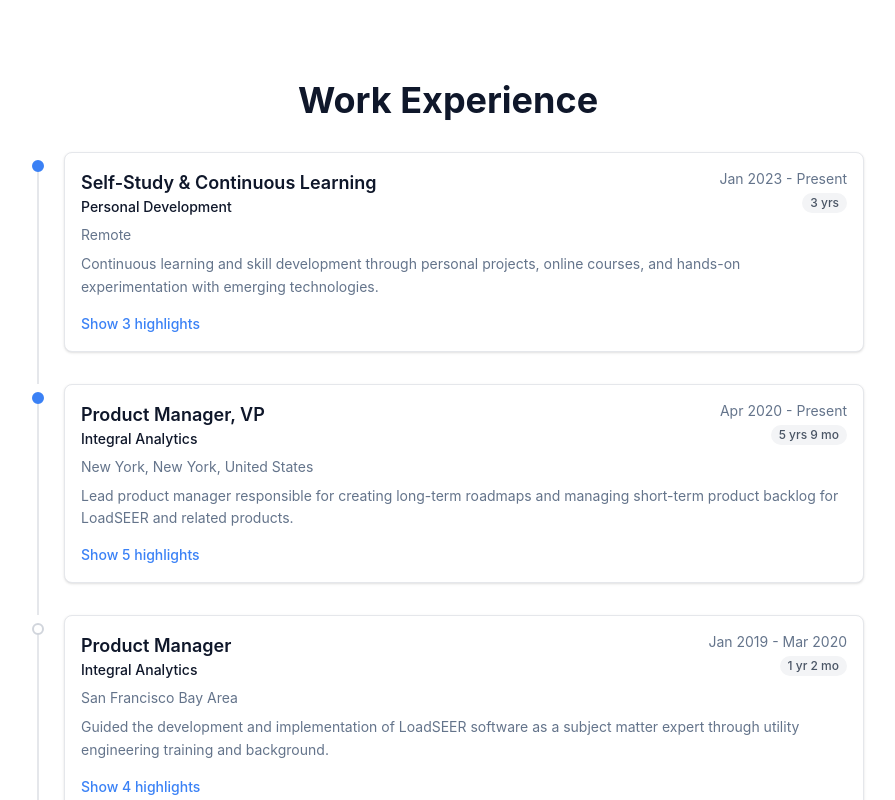
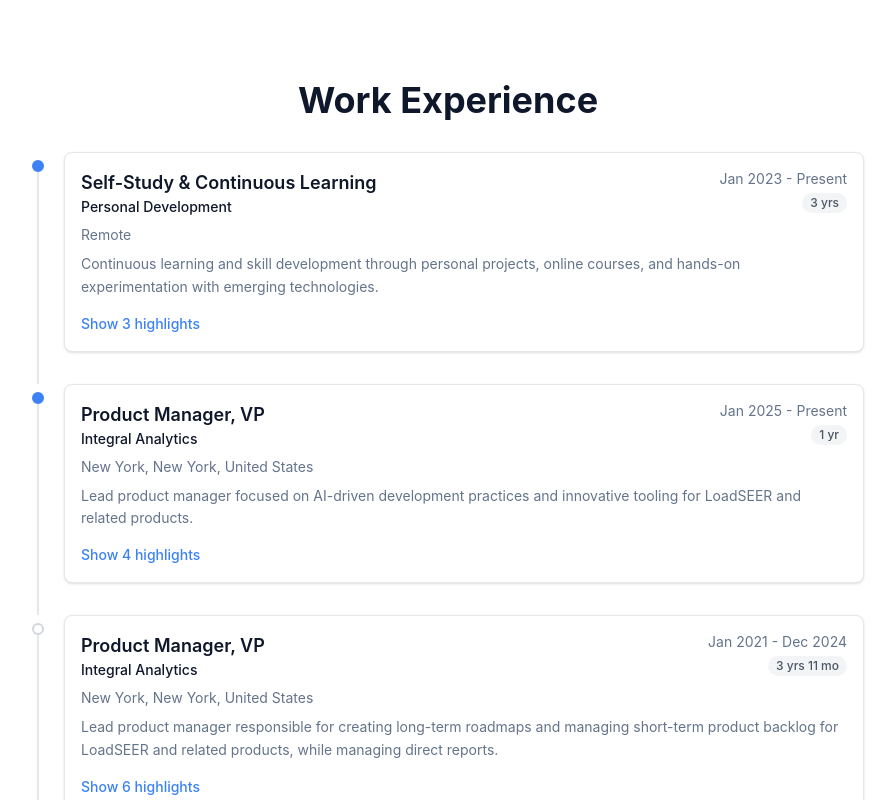
Before and after one commit to thomascarlyonrussell/resume-tomrussell, a Next.js app: page / in a window 1280 px wide. Shown: the part 2000-2800 px from the top of the page, without its empty margins (192-1087 px from the left). Built offline with nearby package versions, Linux system fonts and the light colour scheme.

Commit message:
feat: update experience entries and remove deprecated skill

```diff
--- a/src/data/experience.ts
+++ b/src/data/experience.ts
@@ -21,46 +21,103 @@
     skills: [] as ExperienceSkill[],
   } as Experience,
   {
-    id: 'integral-analytics-vp',
+    id: 'integral-analytics-vp-2025',
     company: 'Integral Analytics',
     title: 'Product Manager, VP',
-    startDate: '2020-04',
+    startDate: '2025-01',
     endDate: null,
     location: 'New York, New York, United States',
     description:
-      'Lead product manager responsible for creating long-term roadmaps and managing short-term product backlog for LoadSEER and related products.',
+      'Lead product manager focused on AI-driven development practices and innovative tooling for LoadSEER and related products.',
+    highlights: [
+      'Pioneered AI-assisted development workflows using Claude AI, GitHub Copilot, and MCP protocol',
+      'Developed custom AI agents and skills for product development automation',
+      'Continued strategic roadmap direction and feature prioritization',
+      'Advanced support tooling with modern AI integration patterns',
+    ],
+    skills: [
+      { skillId: 'product-management', proficiency: 8 },
+      { skillId: 'productboard', proficiency: 8 },
+      { skillId: 'jira', proficiency: 8 },
+      { skillId: 'python', proficiency: 8 },
+      { skillId: 'azure-devops', proficiency: 5 },
+      { skillId: 'github', proficiency: 5 },
+      { skillId: 'stakeholder-management', proficiency: 8 },
+      { skillId: 'cross-functional-collaboration', proficiency: 8 },
+      { skillId: 'claude-ai', proficiency: 3 },
+      { skillId: 'github-copilot', proficiency: 3 },
+      { skillId: 'openai-codex', proficiency: 3 },
+      { skillId: 'mcp-protocol', proficiency: 2 },
+      { skillId: 'openspec', proficiency: 2 },
+      { skillId: 'ai-agent-development', proficiency: 2 },
+      { skillId: 'playwright-mcp', proficiency: 2 },
+      { skillId: 'csharp', proficiency: 1 },
+      { skillId: 'loadseer', proficiency: 8 }
+    ] as ExperienceSkill[],
+  },
+  {
+    id: 'integral-analytics-vp-2021-2024',
+    company: 'Integral Analytics',
+    title: 'Product Manager, VP',
+    startDate: '2021-01',
+    endDate: '2024-12',
+    location: 'New York, New York, United States',
+    description:
+      'Lead product manager responsible for creating long-term roadmaps and managing short-term product backlog for LoadSEER and related products, while managing direct reports.',
     highlights: [
       'Directed strategic roadmap and prioritized new features using Productboard',
+      'Managed team of developers and coordinated sprint planning and execution',
       'Gathered client insights and coordinated developer feedback for sprint management with JIRA',
       'Trained end users and provided technical modeling guidance for new deployments',
       "Developed support tooling for LoadSEER's backend using Python, Azure Pipelines, SQL, and GitHub",
       'Modeled graph database schemas to coordinate electric connectivity models using Neo4j and Cypher',
     ],
     skills: [
-      { skillId: 'azure-pipelines', proficiency: 3 },
+      { skillId: 'product-management', proficiency: 8 },
+      { skillId: 'team-management', proficiency: 2 },
+      { skillId: 'productboard', proficiency: 8 },
+      { skillId: 'jira', proficiency: 8 },
+      { skillId: 'python', proficiency: 8 },
+      { skillId: 'github-copilot', proficiency: 2 },
+      { skillId: 'azure-pipelines', proficiency: 2 },
+      { skillId: 'azure-devops', proficiency: 5 },
+      { skillId: 'github', proficiency: 5 },
+      { skillId: 'sql', proficiency: 5 },
+      { skillId: 'neo4j', proficiency: 5 },
       { skillId: 'cypher', proficiency: 5 },
-      { skillId: 'github', proficiency: 5 },
-      { skillId: 'jira', proficiency: 8 },
-      { skillId: 'neo4j', proficiency: 5 },
+      { skillId: 'technical-training', proficiency: 5 },
+      { skillId: 'stakeholder-management', proficiency: 8 },
+      { skillId: 'cross-functional-collaboration', proficiency: 8 },
+      { skillId: 'public-speaking', proficiency: 5 },
+      { skillId: 'agile-scrum', proficiency: 3 },
+      { skillId: 'loadseer', proficiency: 8 }
+    ] as ExperienceSkill[],
+  },
+  {
+    id: 'integral-analytics-vp-2020',
+    company: 'Integral Analytics',
+    title: 'Product Manager, VP',
+    startDate: '2020-04',
+    endDate: '2020-12',
+    location: 'New York, New York, United States',
+    description:
+      'Promoted to VP, establishing processes and systems for long-term product roadmap and backlog management for LoadSEER and related products.',
+    highlights: [
+      'Established strategic roadmap framework and feature prioritization using Productboard',
+      'Gathered client insights and coordinated developer feedback for sprint management with JIRA',
+      'Built foundation for product training and technical guidance programs',
+      "Developed initial support tooling for LoadSEER's backend using Python and SQL",
+    ],
+    skills: [
       { skillId: 'product-management', proficiency: 8 },
       { skillId: 'productboard', proficiency: 8 },
+      { skillId: 'jira', proficiency: 8 },
       { skillId: 'python', proficiency: 8 },
       { skillId: 'sql', proficiency: 5 },
       { skillId: 'technical-training', proficiency: 5 },
-      { skillId: 'claude-ai', proficiency: 3 },
-      { skillId: 'github-copilot', proficiency: 3 },
-      { skillId: 'openai-codex', proficiency: 3 },
-      { skillId: 'mcp-protocol', proficiency: 2 },
-      { skillId: 'openspec', proficiency: 2 },
-      { skillId: 'v0-vibes', proficiency: 2 },
-      { skillId: 'ai-agent-development', proficiency: 2 },
-      { skillId: 'playwright-mcp', proficiency: 2 },
-      { skillId: 'csharp', proficiency: 2 },
-      { skillId: 'azure-devops', proficiency: 5 },
       { skillId: 'stakeholder-management', proficiency: 8 },
       { skillId: 'cross-functional-collaboration', proficiency: 8 },
-      { skillId: 'public-speaking', proficiency: 5 },
-      { skillId: 'agile-scrum', proficiency: 3 }
+      { skillId: 'loadseer', proficiency: 8 }
     ] as ExperienceSkill[],
   },
   {
@@ -83,7 +140,8 @@
       { skillId: 'product-management', proficiency: 5 },
       { skillId: 'python', proficiency: 8 },
       { skillId: 'requirements-gathering', proficiency: 8 },
-      { skillId: 'technical-training', proficiency: 2 }
+      { skillId: 'technical-training', proficiency: 2 },
+      { skillId: 'loadseer', proficiency: 5 },
     ] as ExperienceSkill[],
   },
   {
@@ -104,7 +162,7 @@
       { skillId: 'cymdist', proficiency: 5 },
       { skillId: 'distribution-planning', proficiency: 8 },
       { skillId: 'hosting-capacity', proficiency: 8 },
-      { skillId: 'loadseer', proficiency: 8 },
+      { skillId: 'loadseer', proficiency: 3 },
       { skillId: 'python', proficiency: 8 },
       { skillId: 'sql', proficiency: 2 },
       { skillId: 'stakeholder-management', proficiency: 5 },
@@ -130,7 +188,7 @@
     skills: [
       { skillId: 'distribution-planning', proficiency: 5 },
       { skillId: 'hosting-capacity', proficiency: 5 },
-      { skillId: 'loadseer', proficiency: 5 },
+      { skillId: 'loadseer', proficiency: 2 },
       { skillId: 'python', proficiency: 5 },
       { skillId: 'technical-leadership', proficiency: 5 },
       { skillId: 'stakeholder-management', proficiency: 5 },
--- a/src/data/skills.ts
+++ b/src/data/skills.ts
@@ -227,13 +227,6 @@
     description: 'MCP usage in VSCode and Claude for enhanced AI capabilities',
   },
   {
-    id: 'v0-vibes',
-    name: 'v0 by Vercel',
-    category: 'ai-automation',
-    subcategory: 'Prototyping',
-    description: 'Quick UI prototyping with AI-generated React components',
-  },
-  {
     id: 'openspec',
     name: 'OpenSpec',
     category: 'ai-automation',
```
